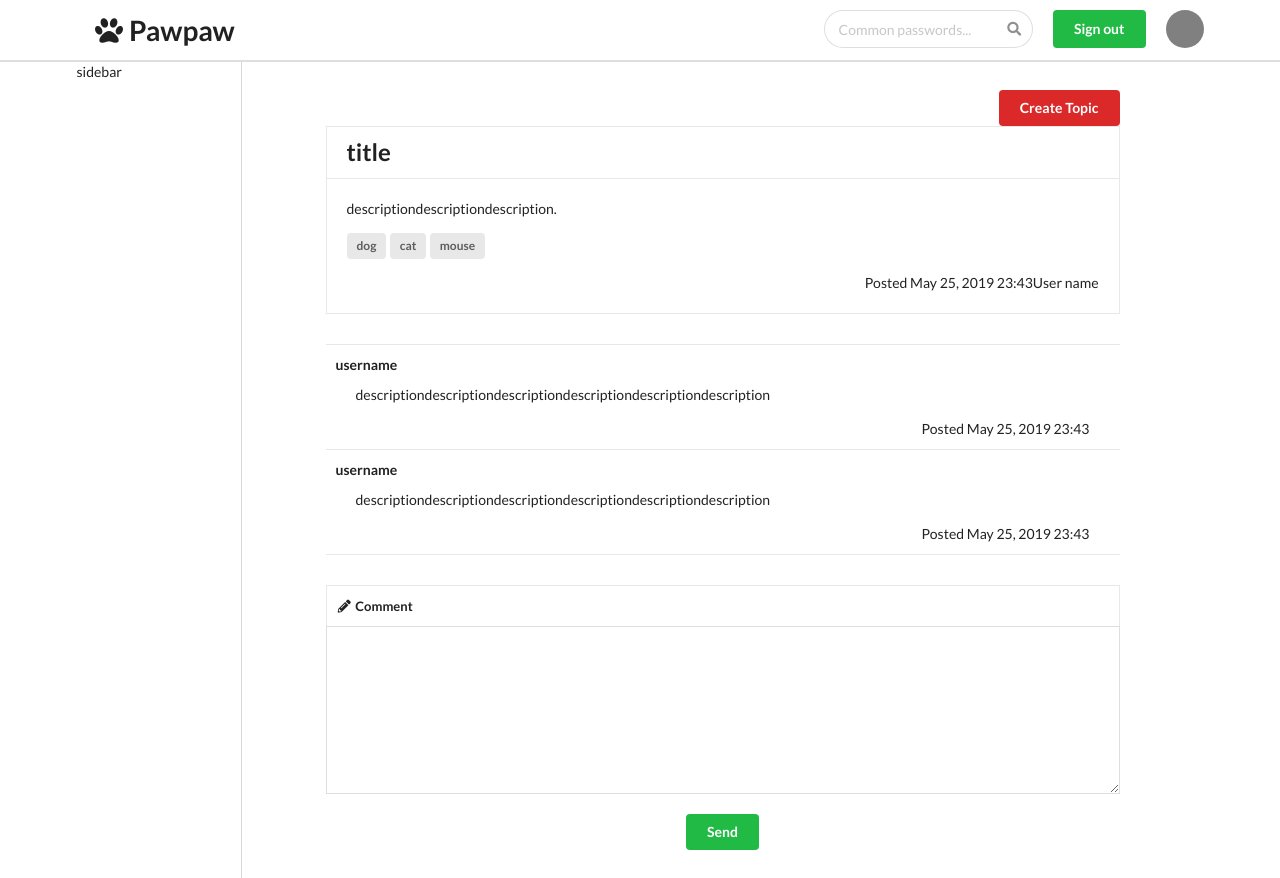
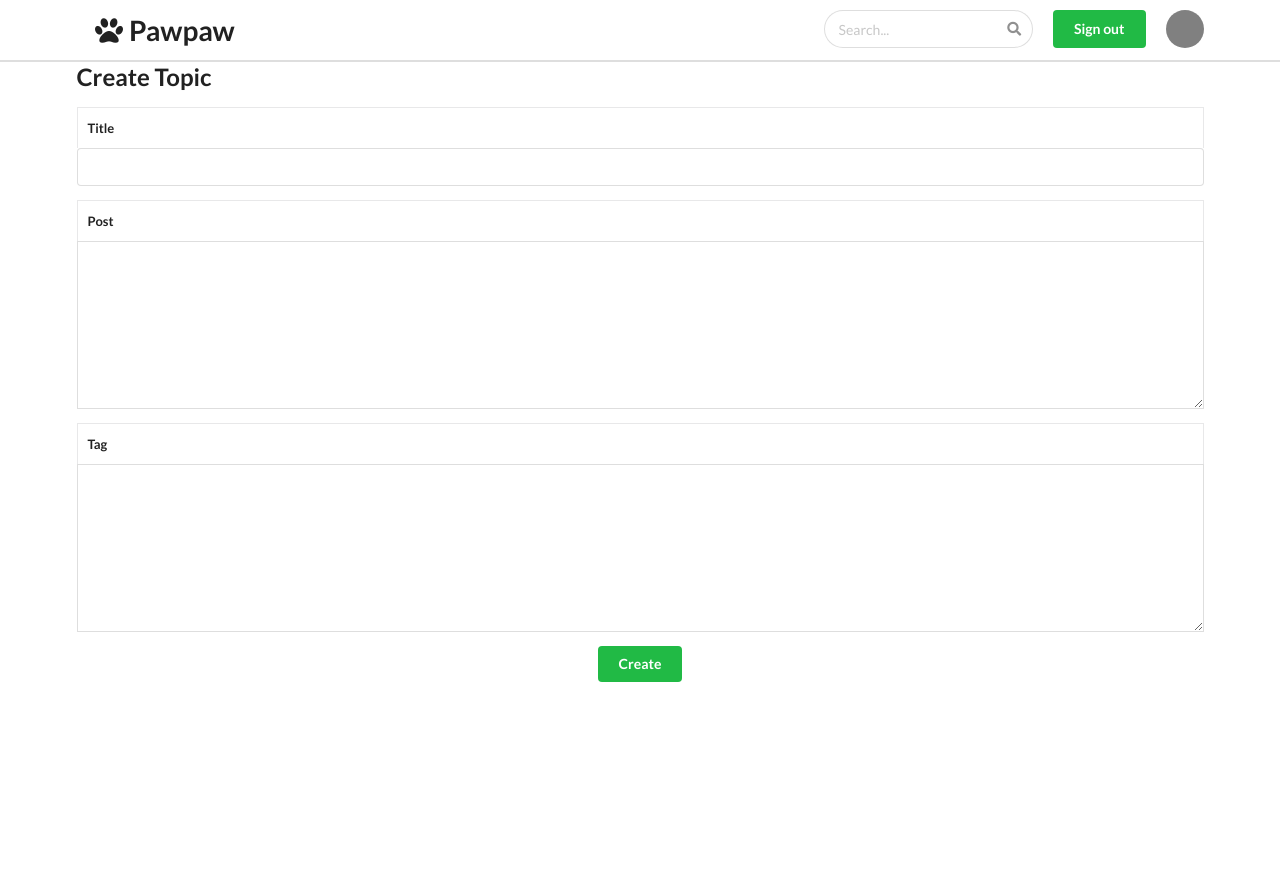
Before and after one commit to arisa-hirata/react-aws-graphql, a React (Create React App) app: page / in a window 1280 px wide. After the commit the page ends 800 px from the top, so only its background shows below. Built offline with nearby package versions, Linux system fonts and the light colour scheme.

Commit message:
create LogIn, SignUp, CreateTopic components

```diff
--- a/src/components/App.css
+++ b/src/components/App.css
@@ -123,12 +123,6 @@ main {
   margin-bottom: 10px;
   font-weight: bold;
 }
-.topic .ui.form label {
-  border: 1px solid rgba(34, 36, 38, 0.1);
-  border-bottom: none;
-  margin-bottom: 0;
-  padding: 10px;
-}
 .topic .ui.form textarea {
   border-radius: 0;
   margin-bottom: 20px;
@@ -137,3 +131,36 @@ main {
   margin: 0 auto;
   display: block;
 }
+/* Sign Up */
+.ui.labeled.input {
+  margin-bottom: 20px;
+}
+.ui.labeled.input .ui.label {
+  background-color: #fff;
+  border: 1px solid rgba(34, 36, 38, 0.1);
+}
+.ui.labeled.input .ui.label > .icon {
+  margin: 0;
+}
+/* Sign up & Login */
+.input-form {
+  text-align: center;
+}
+.input-form .ui.input > input {
+  max-width: 350px !important;
+  width: 350px;
+}
+.ui.form.textarea label {
+  border-radius: 0;
+  border: 1px solid rgba(34, 36, 38, 0.1);
+  border-bottom: none;
+  margin-bottom: 0;
+  padding: 10px;
+}
+.ui.form textarea {
+  border-radius: 0;
+}
+.one-column button {
+  display: block !important;
+  margin: 0 auto !important;
+}
--- a/src/components/App.js
+++ b/src/components/App.js
@@ -1,6 +1,9 @@
 import React from 'react';
 import { BrowserRouter, Route } from 'react-router-dom';
 import Header from './Header';
+import SignUp from './SignUp';
+import LogIn from './LogIn';
+import CreateTopic from './CreateTopic';
 import TwoColumn from './TwoColumn';
 import './App.css';
 
@@ -10,7 +13,10 @@ const App = () => {
       <BrowserRouter>
         <Route>
           <Header />
-          <TwoColumn />
+          {/* <SignUp /> */}
+          {/* <LogIn /> */}
+          <CreateTopic />
+          {/* <TwoColumn /> */}
         </Route>
       </BrowserRouter>
     </div>
--- /dev/null
+++ b/src/components/CreateTopic.js
@@ -0,0 +1,26 @@
+import React from 'react';
+import OneColumn from './OneColumn';
+
+const CreateTopic = () => {
+  return (
+    <OneColumn title='Create Topic'>
+      <div className='ui form textarea'>
+        <div className='field'>
+          <label>Title</label>
+          <input />
+        </div>
+        <div className='field'>
+          <label>Post</label>
+          <textarea />
+        </div>
+        <div className='field'>
+          <label>Tag</label>
+          <textarea />
+        </div>
+        <button class='positive ui button'>Create</button>
+      </div>
+    </OneColumn>
+  );
+};
+
+export default CreateTopic;
--- a/src/components/Header.js
+++ b/src/components/Header.js
@@ -14,11 +14,7 @@ const Header = () => {
         <div className='right menu'>
           <div className='ui search'>
             <div className='ui icon input'>
-              <input
-                className='prompt'
-                type='text'
-                placeholder='Common passwords...'
-              />
+              <input className='prompt' type='text' placeholder='Search...' />
               <i className='search icon' />
             </div>
             {/* DROP DOWN */}
--- /dev/null
+++ b/src/components/LogIn.js
@@ -0,0 +1,32 @@
+import React from 'react';
+import OneColumn from './OneColumn';
+
+const LogIn = () => {
+  return (
+    <OneColumn title='Log In'>
+      <div className='input-form'>
+        <div className='ui labeled input'>
+          <label for='email' className='ui label'>
+            <i className='mail icon' />
+          </label>
+          <input type='text' placeholder='Email' id='email' />
+        </div>
+        <br />
+        <div className='ui labeled input'>
+          <label for='password' className='ui label'>
+            <i className='key icon' />
+          </label>
+          <input type='password' placeholder='Password' id='password' />
+        </div>
+        <br />
+        <button className='positive ui button'>Log In</button>
+        <div>
+          You don't have account?{' '}
+          <button className='positive ui button'>Sign Up</button>
+        </div>
+      </div>
+    </OneColumn>
+  );
+};
+
+export default LogIn;
--- /dev/null
+++ b/src/components/OneColumn.js
@@ -0,0 +1,12 @@
+import React from 'react';
+
+const OneColumn = ({ title, children }) => {
+  return (
+    <div className='one-column ui container'>
+      <h2>{title}</h2>
+      {children}
+    </div>
+  );
+};
+
+export default OneColumn;
--- /dev/null
+++ b/src/components/SignUp.js
@@ -0,0 +1,35 @@
+import React from 'react';
+import OneColumn from './OneColumn';
+
+const SignUp = () => {
+  return (
+    <OneColumn title='Sign up'>
+      <div className='input-form'>
+        <div className='ui labeled input'>
+          <label for='user-name' className='ui label'>
+            <i className='user icon' />
+          </label>
+          <input type='text' placeholder='User Name' id='user-name' />
+        </div>
+        <br />
+        <div className='ui labeled input'>
+          <label for='email' className='ui label'>
+            <i className='mail icon' />
+          </label>
+          <input type='text' placeholder='Email' id='email' />
+        </div>
+        <br />
+        <div className='ui labeled input'>
+          <label for='password' className='ui label'>
+            <i className='key icon' />
+          </label>
+          <input type='password' placeholder='Password' id='password' />
+        </div>
+        <br />
+        <button className='positive ui button'>Sign Up</button>
+      </div>
+    </OneColumn>
+  );
+};
+
+export default SignUp;
--- a/src/components/Topic.js
+++ b/src/components/Topic.js
@@ -29,7 +29,7 @@ const Topic = () => {
           }
         />
       </div>
-      <div className='ui form'>
+      <div className='ui form textarea'>
         <div className='field'>
           <label>
             <i className='pencil alternate icon' />
```
